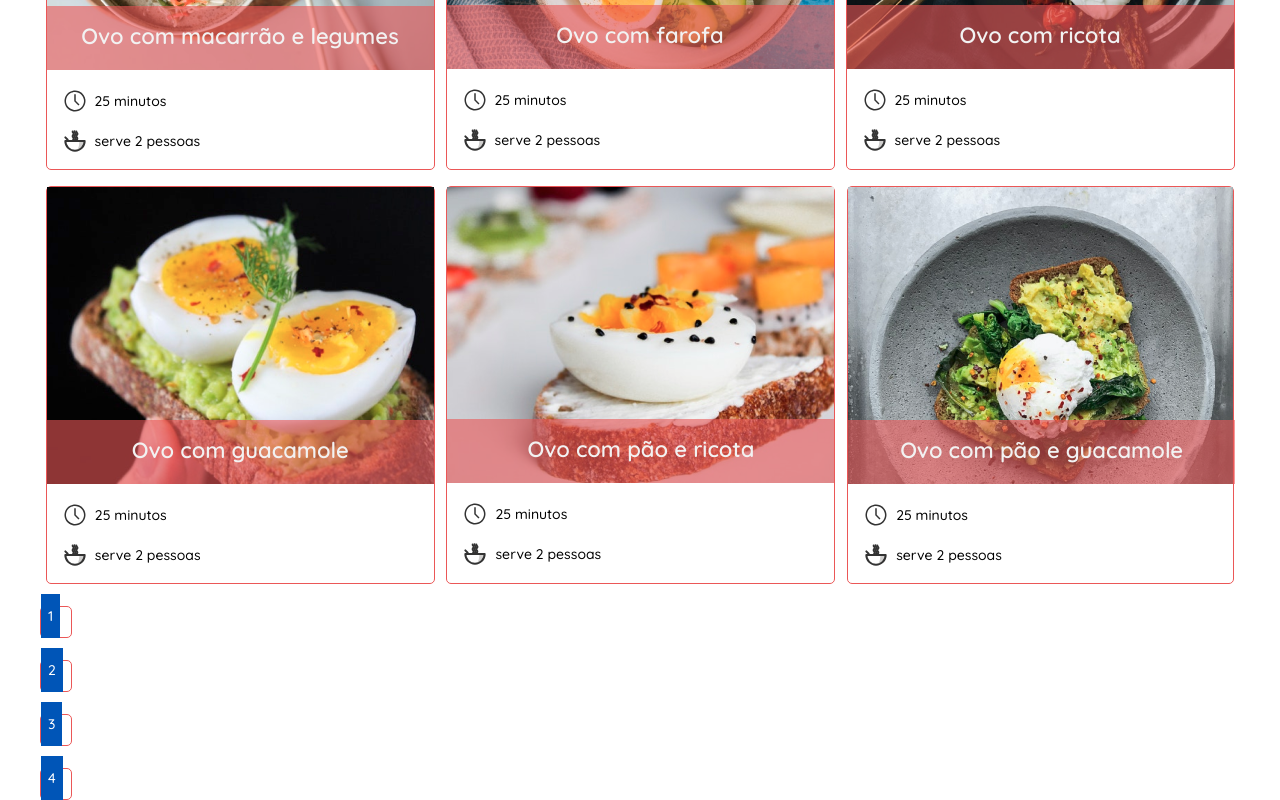
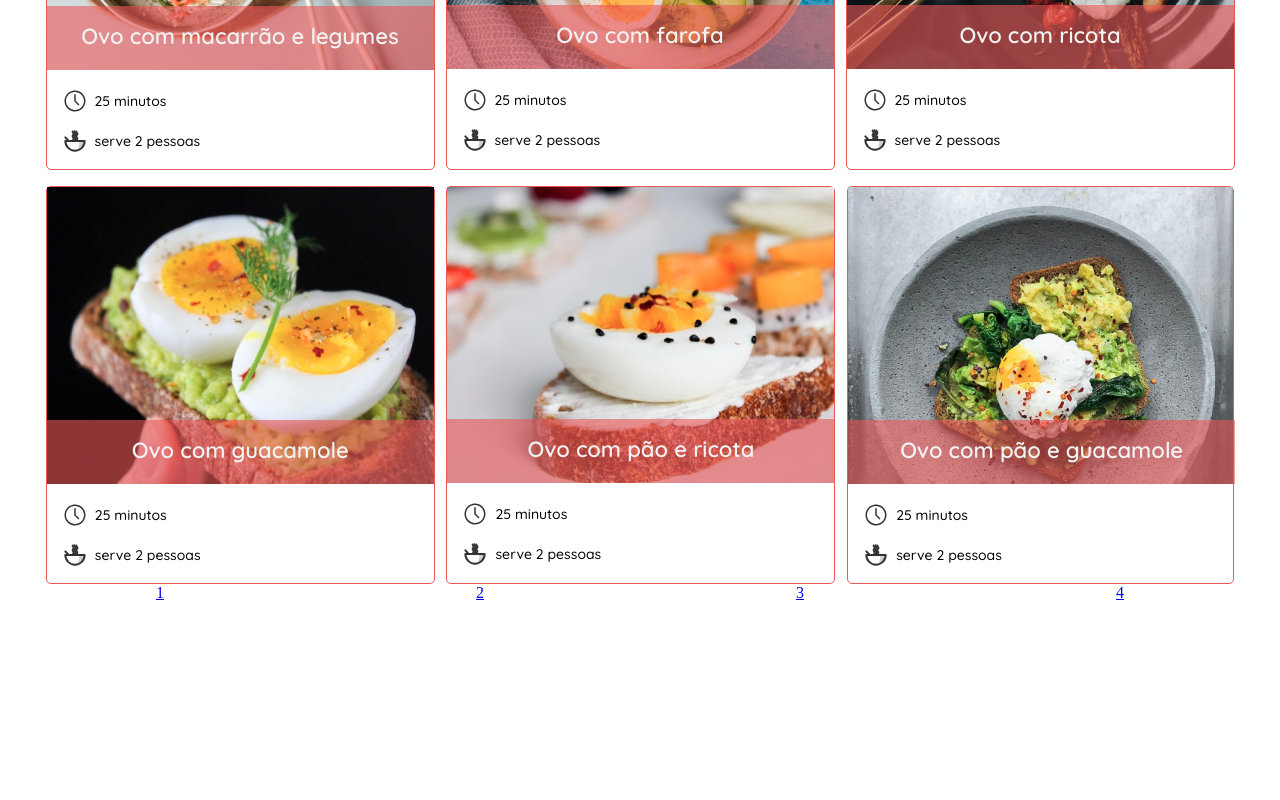
Before and after one commit to pri01teodoro/framewok, a Next.js app: page / in a window 1280 px wide. Shown: the part 1172-1972 px from the top of the page. After the commit the page ends 1774 px from the top, so only its background shows below. Built offline with nearby package versions, Linux system fonts and the light colour scheme.

Commit message:
Corrigindo Pagination

```diff
--- a/src/components/Pagination/Pagination.module.css
+++ b/src/components/Pagination/Pagination.module.css
@@ -1,36 +1,6 @@
 .paginacao{
     display: flex;
     flex-direction: row;
-    width: 1200px;
-    margin: auto;
-    margin-top: 22px;
+    max-width: 1200px;
+    margin: 0 auto;
 }
-
-.box__paginacao{
-    width: 32px;
-    height: 32px;
-    border: 1px solid #EB5757;
-    border-radius: 5px;
-}
-
-.paginacao a {
-    padding: 13px 7px;
-    text-decoration: none;
-    /* margin-left: 11px; */
-    font-family: "Quicksand";
-    font-weight: 500;
-    font-size: 14px;
-    color: #333333;
-}
-
-/* pagination hover effect on non-active */
-.paginacao a:hover {
-    background-color: #EB5757;
-    color: #F1F1F1;
-}
-
-/* pagination hover effect on active */
-.paginacao a:nth-child(1) {
-    background-color: #0055B7;
-    color: white;
-}
--- a/src/pages/index.tsx
+++ b/src/pages/index.tsx
@@ -1,6 +1,7 @@
 import CardList from "../components/CardList";
 import Header from "../components/Header";
 import Pagination from "../components/Pagination";
+import styles from "../components/CardList";
 
 
 
@@ -8,25 +9,27 @@ import Pagination from "../components/Pagination";
 export default function Home() {
 
   const paginacao = [
-    {id: 1, link: "#", numero: 1 },
-    {id: 2, link: "#", numero: 2 },
-    {id: 3, link: "#", numero: 3 },
-    {id: 4, link: "#", numero: 4 },
+    { id: 1, link: "#", numero: 1 },
+    { id: 2, link: "#", numero: 2 },
+    { id: 3, link: "#", numero: 3 },
+    { id: 4, link: "#", numero: 4 },
   ]
 
   return (
     <>
       <Header />
 
+    <div>
         <CardList />
-
-    {paginacao.map(pagina =>(
+        <div style={{ display: 'flex' }}>
+          {paginacao.map(pagina => (
             <Pagination
               key={pagina.id}
               link={pagina.link}
-      numero={pagina.numero}/>
+              numero={pagina.numero} />
           ))}
-
+        </div>
+    </div>
 
     </>
   )
```
Lines whose indentation alone changed are shown as unchanged.
